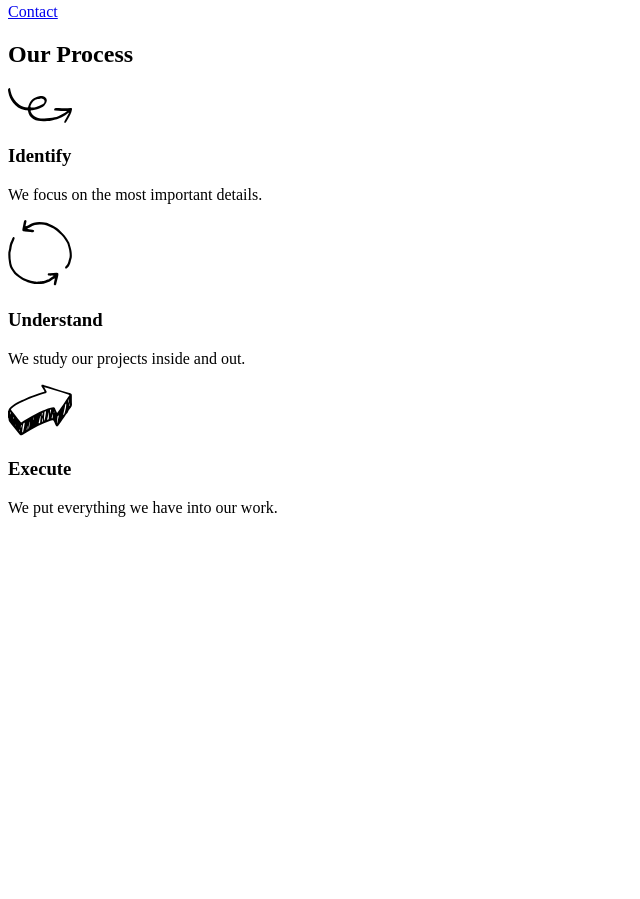
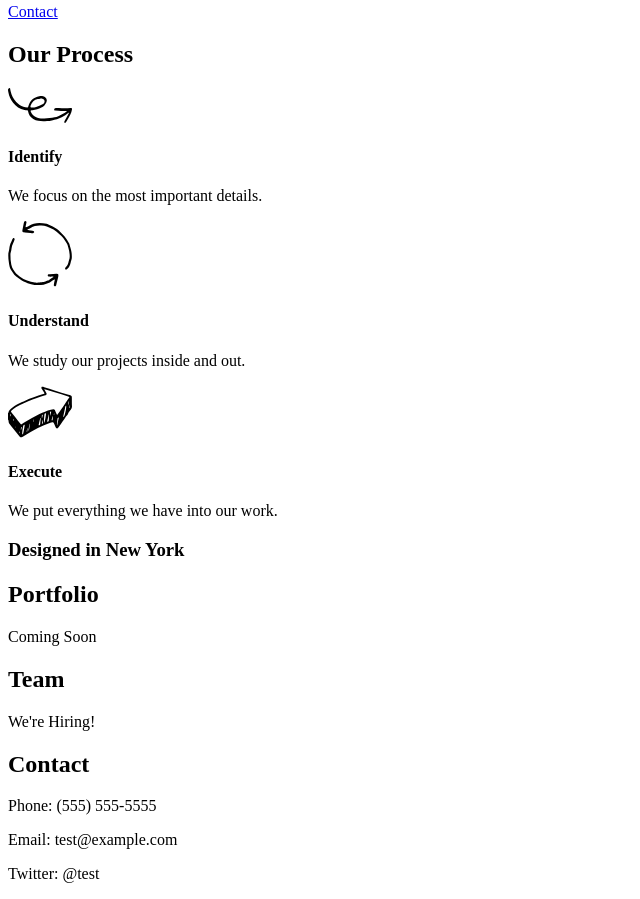
Before and after one commit to kayej89/broadway, a plain HTML site: page index.html in a window 1280 px wide. Shown: the part 213-1112 px from the top of the page, without its empty margins (0-640 px from the left). Before the commit the page ends 800 px from the top, so only its background shows below. Drawn offline with Linux system fonts and the light colour scheme.

Commit message:
Add bottom section

```diff
--- a/index.html
+++ b/index.html
@@ -24,16 +24,31 @@
     <h2>Our Process</h2>
 
     <p><img src="./resources/identify.svg"></p>
-    <h3>Identify</h3>
+    <h4>Identify</h4>
     <p>We focus on the most important details.</p>
 
     <p><img src="./resources/understand.svg"></p>
-    <h3>Understand</h3>
+    <h4>Understand</h4>
     <p>We study our projects inside and out.</p>
 
     <p><img src="./resources/execute.svg"></p>
-    <h3>Execute</h3>
+    <h4>Execute</h4>
     <p>We put everything we have into our work.</p>
+
+<!-- Designed in New York Section -->
+
+    <h3>Designed in New York</h3>
+
+    <h2>Portfolio</h2>
+    <p>Coming Soon</p>
+
+    <h2>Team</h2>
+    <p>We're Hiring!</p>
+
+    <h2>Contact</h2>
+    <p>Phone: (555) 555-5555</p>
+    <p>Email: test@example.com</p>
+    <p>Twitter: @test</p>
 
   </body>
 </html>
```
